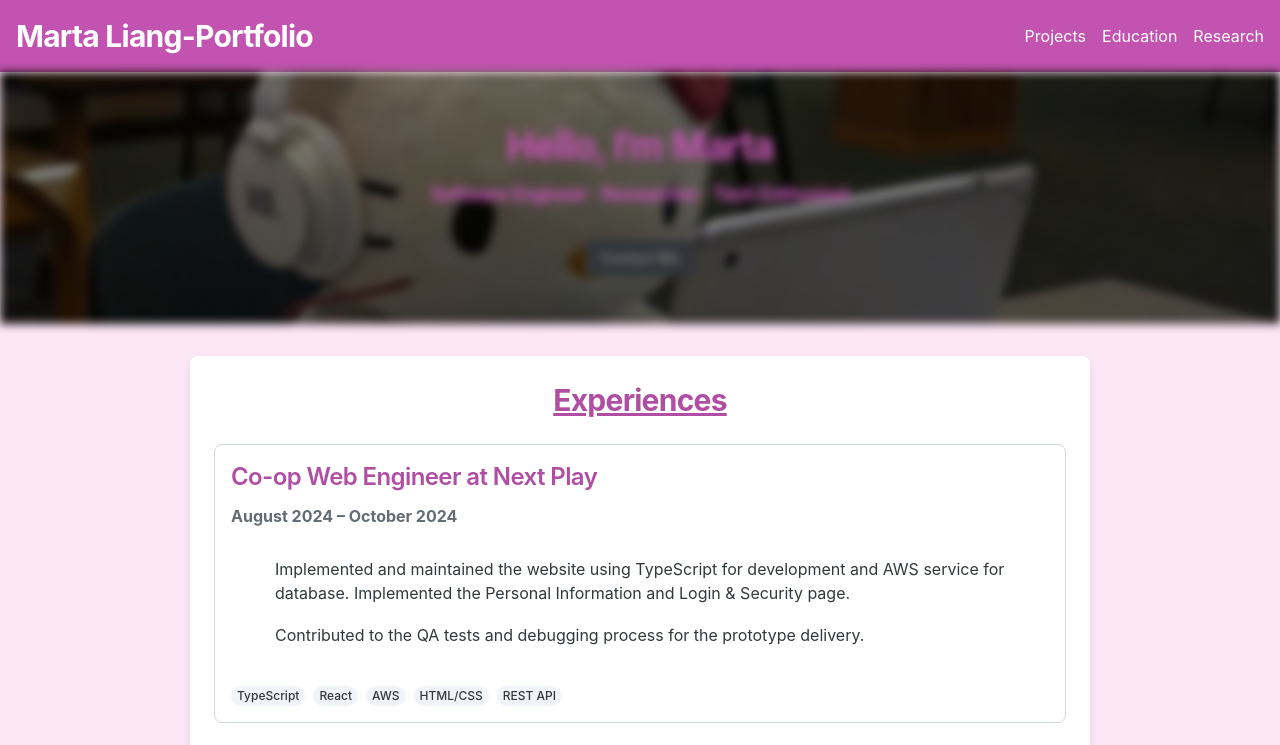
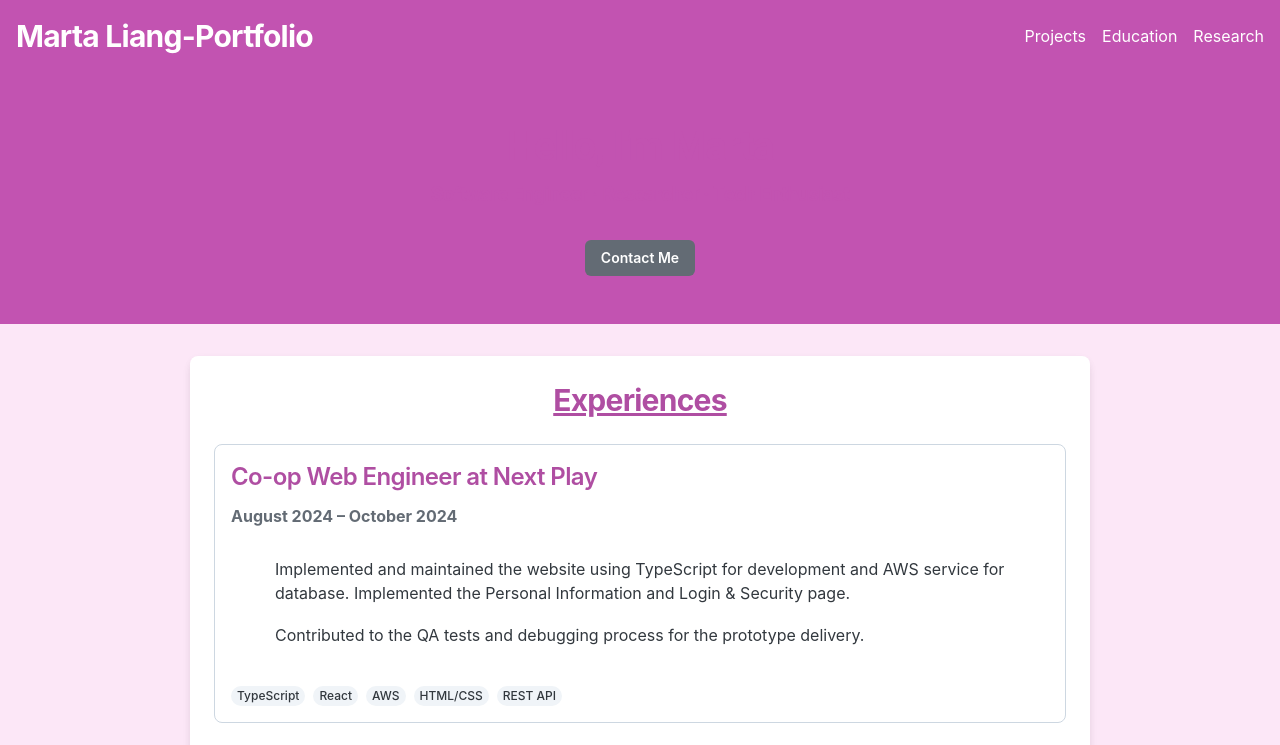
Before and after one commit to MartaLiang1005/MartaLiang1005.github.io, a React (Create React App) app: page / in a window 1280 px wide. Shown: the top 745 px of the page. Built offline with nearby package versions, Linux system fonts and the light colour scheme.

Commit message:
change opacity

```diff
--- a/src/App.tsx
+++ b/src/App.tsx
@@ -23,24 +23,27 @@ function App() {
   sx={{
     py: 6,
     textAlign: 'center',
-    backgroundImage: `url(/photo.jpg)`,
-    backgroundSize: 'cover',
-    backgroundPosition: 'center',
+    position: 'relative',
     color: '#fff',
-    filter: 'blur(5px)',
-    position: 'relative',
-    '&::before': {
-      content: '""',
+    overflow: 'hidden',
+  }}
+>
+   {/* Background image with blur */}
+   <div
+    style={{
+      backgroundImage: `url(/photo.jpg)`,
+      backgroundSize: 'cover',
+      backgroundPosition: 'center',
+      filter: 'blur(5px)',
       position: 'absolute',
       top: 0,
       left: 0,
       width: '100%',
       height: '100%',
-      backgroundColor: 'rgba(0, 0, 0, 0.5)',
-      zIndex: 1,
-    },
-  }}
->
+      zIndex: -1,
+    }}
+  ></div>
+   {/* Content */}
   <Typography
     level="h1"
     sx={{
@@ -48,7 +51,6 @@ function App() {
       mb: 1,
       color: '#c253b1',
       fontFamily: 'Roboto, Arial, sans-serif',
-      zIndex: 2,
       position: 'relative',
     }}
   >
@@ -60,9 +62,9 @@ function App() {
       fontSize: '1.25rem',
       mb: 2,
       color: '#c253b1',
-      fontFamily: 'Roboto, Arial, sans-serif', // Match font with the header
-      zIndex: 2, // Ensure text appears above the background and overlay
-      position: 'relative', // Necessary to layer properly
+      fontFamily: 'Roboto, Arial, sans-serif',
+      zIndex: 2,
+      position: 'relative',
     }}
   >
     Software Engineer · Researcher · Tech Enthusiast
```
